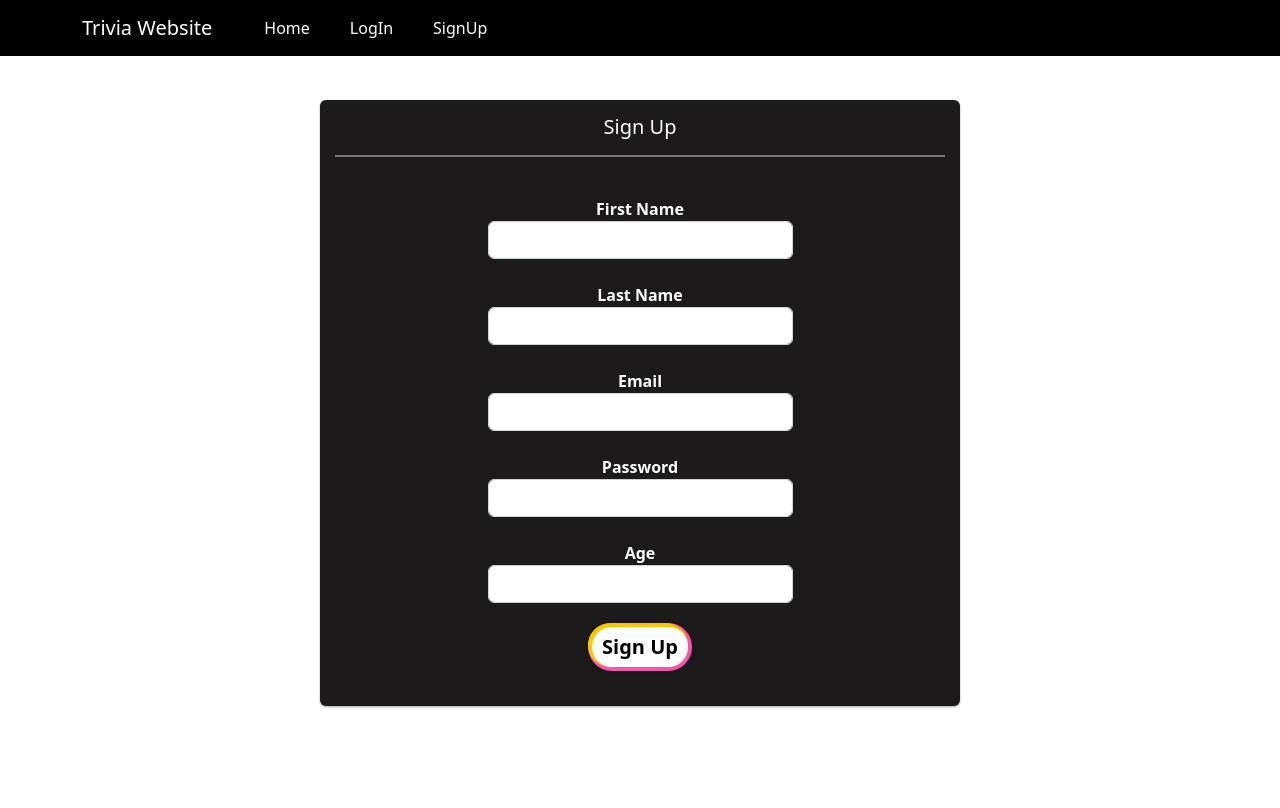
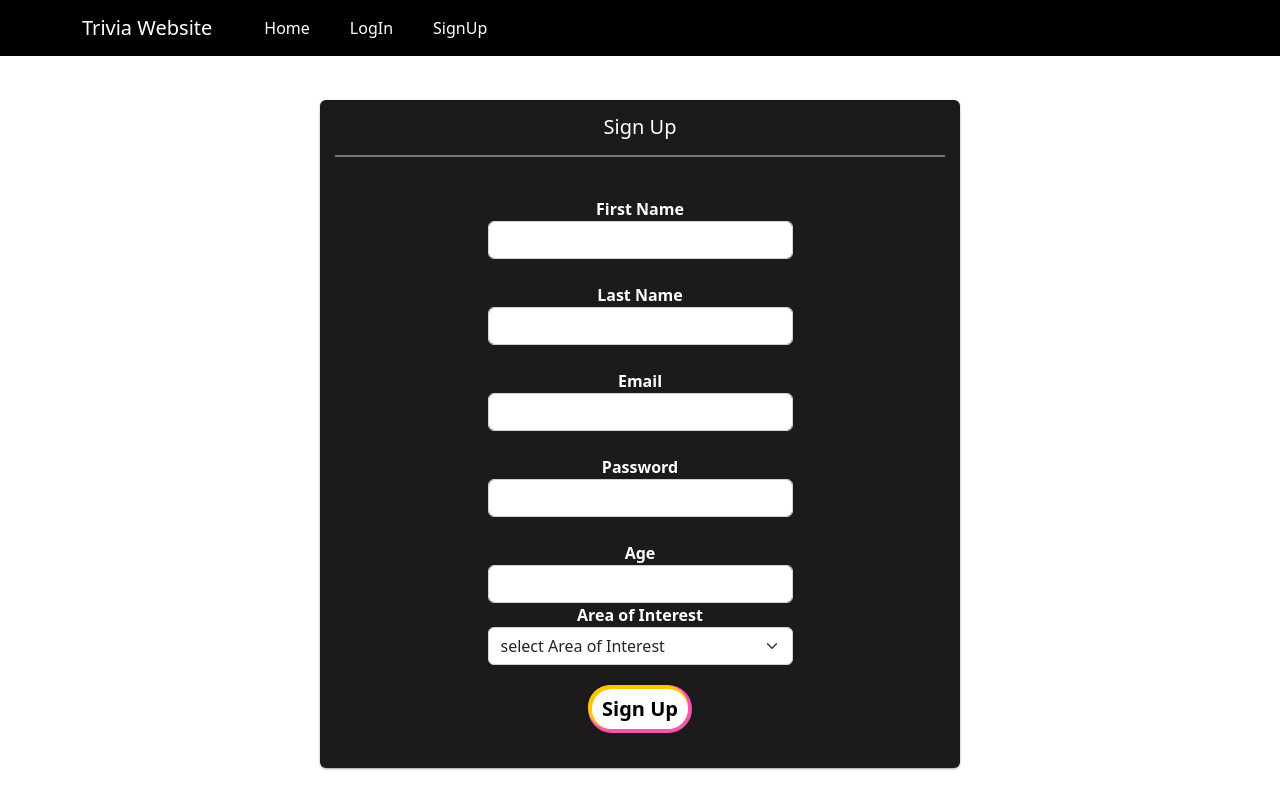
Before and after one commit to RapiddShadow/CS545---HCI-Project, a React (Create React App) app in the folder client/: page /signup in a window 1280 px wide. Shown: the top 808 px of the page. Built offline with nearby package versions, Linux system fonts and the light colour scheme.

Commit message:
added field area of interest

```diff
--- a/client/src/components/SignUp.js
+++ b/client/src/components/SignUp.js
@@ -143,7 +143,7 @@ const SignIn = ({ title }) => {
           </div>
           <br></br>
           <div className="form-group">
-            <label htmlFor="password" className='teamname'>Age</label>
+            <label htmlFor="age" className='teamname'>Age</label>
             <div className="col-sm-6 offset-3 align-items-center ">
             <input
               type="text"
@@ -155,6 +155,25 @@ const SignIn = ({ title }) => {
             />
             </div>
           </div>
+
+
+
+          <div className="form-group">
+            <label htmlFor="areaOfInterest" className='teamname'>Area of Interest</label>
+            <div className="col-sm-6 offset-3 align-items-center ">
+          <select class="form-select" id="areaOfInterest" name="areaOfInterest" value={formData.areaOfInterest} >
+              <option>select Area of Interest</option>
+              <option value="pop">Pop Culture</option>
+              <option value="tech">Technology</option>
+              <option value="geo">Geography</option>
+              <option value="his">History</option>
+              <option value="spo">Sports</option>
+              <option value="art">Art</option>
+              <option value="sci">Science</option>
+              </select>
+          </div>
+          </div>
+
           <br></br>
           <button type="submit" className="round-button">
             Sign Up
```
